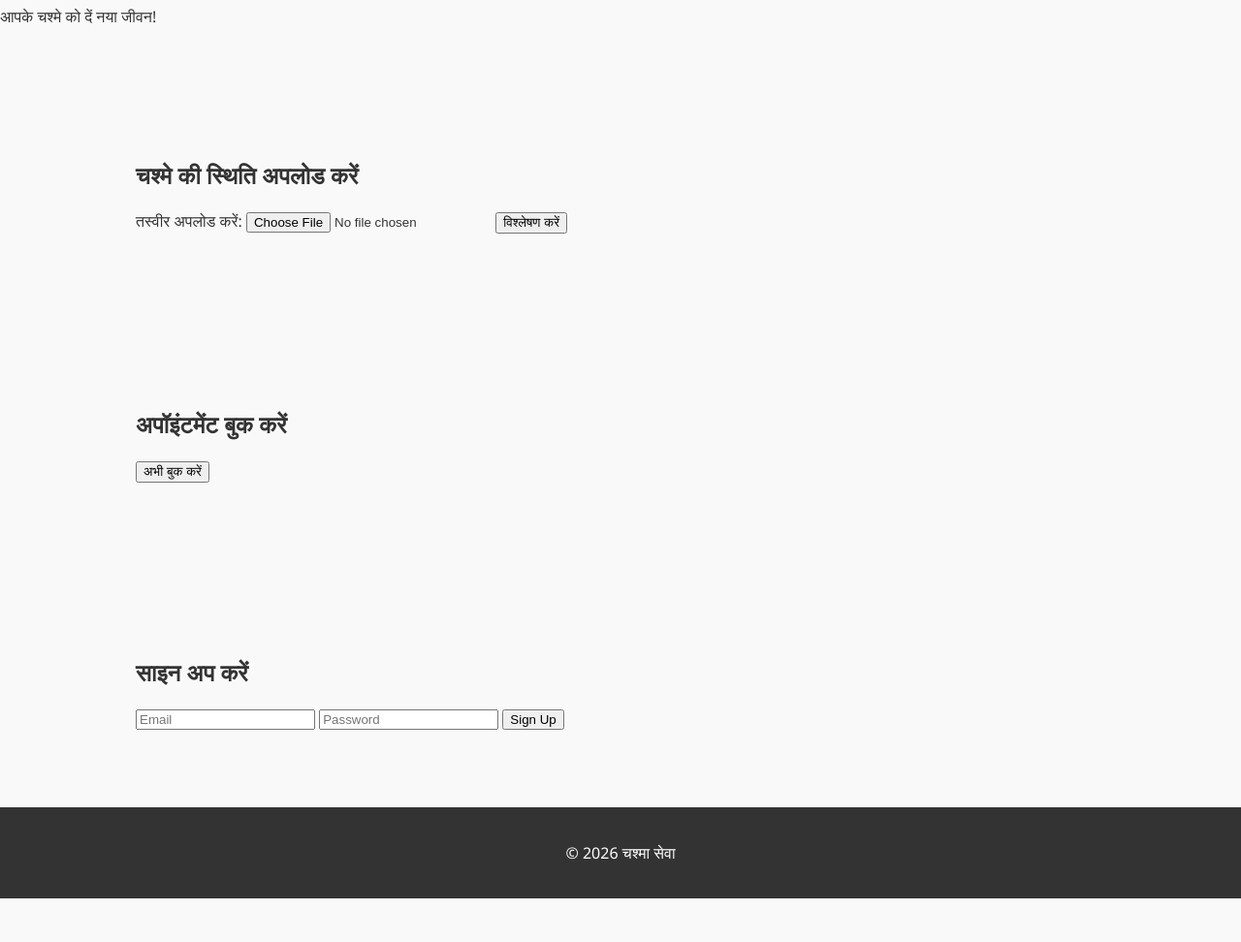
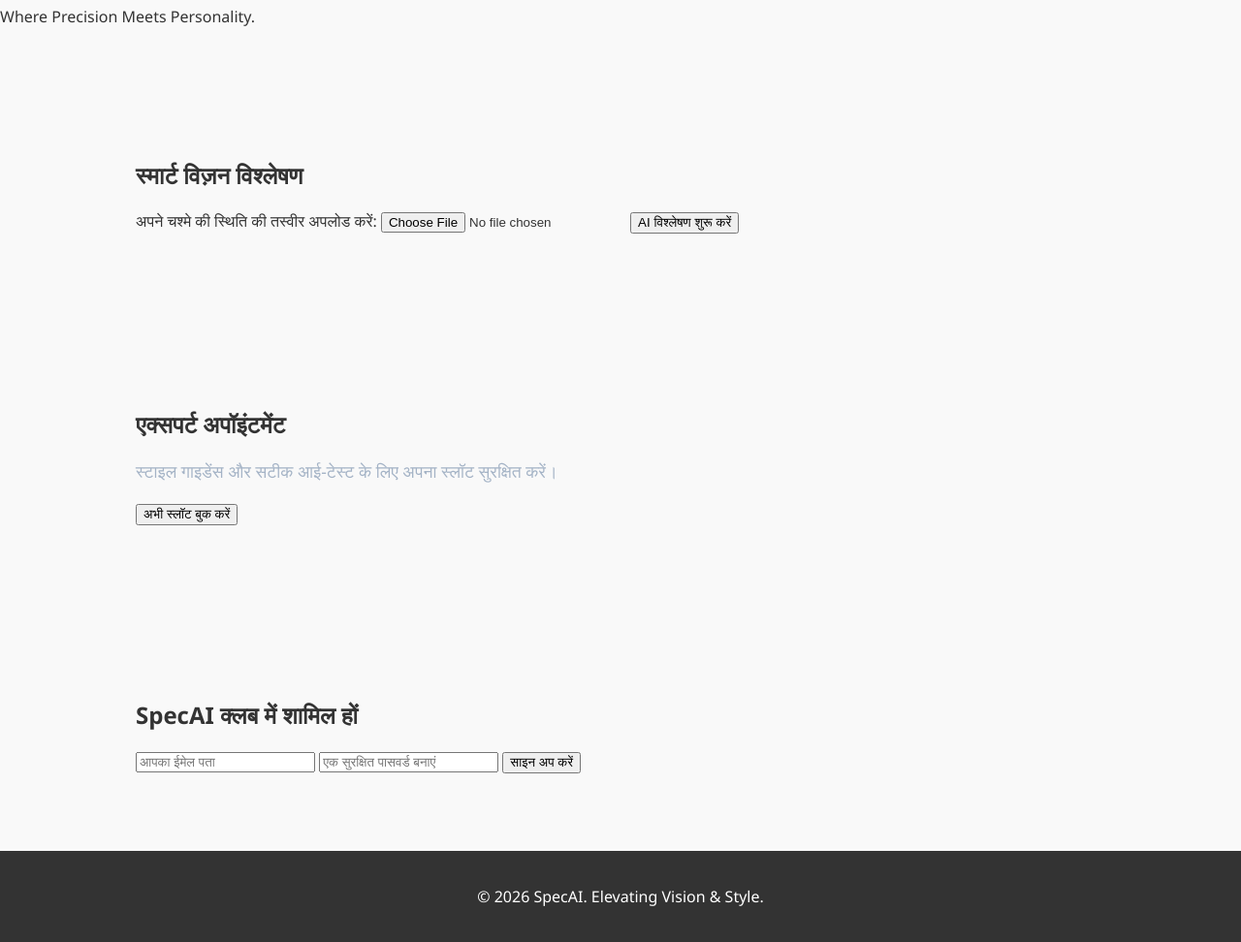
Before and after one commit to Surajvats2/eyewear-support, a plain HTML site: page index.html in a window 1280 px wide. Shown: the part 80-1052 px from the top of the page at 97% size. Before the commit the page ends 1007 px from the top, so only its background shows below. Drawn offline with Linux system fonts and the light colour scheme.

Commit message:
Update index.html

```diff
--- a/index.html
+++ b/index.html
@@ -3,51 +3,52 @@
 <head>
     <meta charset="UTF-8">
     <meta name="viewport" content="width=device-width, initial-scale=1.0">
-    <title>चश्मा सेवा - चश्मे की देखभाल और मरम्मत</title>
+    <title>SpecAI - Precision Meets Personality</title>
     <link rel="stylesheet" href="style.css">
 </head>
 <body>
+
     <header>
-        <h1>चश्मा सेवा</h1>
-        <p>आपके चश्मे को दें नया जीवन!</p>
+        <h1>SpecAI</h1>
+        <p>Where Precision Meets Personality.</p>
     </header>
+
     <main>
         <section class="upload-section">
-            <h2>चश्मे की स्थिति अपलोड करें</h2>
+            <h2>स्मार्ट विज़न विश्लेषण</h2>
             <form id="upload-form">
-                <label for="glasses-image">तस्वीर अपलोड करें:</label>
+                <label for="glasses-image">अपने चश्मे की स्थिति की तस्वीर अपलोड करें:</label>
                 <input type="file" id="glasses-image" accept="image/*" required>
-                <button type="submit">विश्लेषण करें</button>
+                <button type="submit">AI विश्लेषण शुरू करें</button>
             </form>
         </section>
+
         <section class="appointment-section">
-            <h2>अपॉइंटमेंट बुक करें</h2>
-            <button id="book-btn">अभी बुक करें</button>
+            <h2>एक्सपर्ट अपॉइंटमेंट</h2>
+            <p style="color: #a4b3c6; margin-bottom: 20px; font-size: 1.1rem;">स्टाइल गाइडेंस और सटीक आई-टेस्ट के लिए अपना स्लॉट सुरक्षित करें।</p>
+            <button id="book-btn">अभी स्लॉट बुक करें</button>
         </section>
 
         <section class="signup-section">
-            <h2>साइन अप करें</h2>
+            <h2>SpecAI क्लब में शामिल हों</h2>
             <form id="signup-form">
-                <input type="email" id="email" placeholder="Email" required>
-                <input type="password" id="password" placeholder="Password" required>
-                <button type="submit">Sign Up</button>
+                <input type="email" id="email" placeholder="आपका ईमेल पता" required>
+                <input type="password" id="password" placeholder="एक सुरक्षित पासवर्ड बनाएं" required>
+                <button type="submit">साइन अप करें</button>
             </form>
         </section>
     </main>
 
     <footer>
-        <p>&copy; 2026 चश्मा सेवा</p>
+        <p>&copy; 2026 SpecAI. Elevating Vision & Style.</p>
     </footer>
 
     <script type="module">
-      // 1. Firebase और Firestore के आवश्यक फंक्शन्स इम्पोर्ट करें
       import { initializeApp } from "https://www.gstatic.com/firebasejs/12.15.0/firebase-app.js";
       import { getAnalytics } from "https://www.gstatic.com/firebasejs/12.15.0/firebase-analytics.js";
       import { getAuth, createUserWithEmailAndPassword } from "https://www.gstatic.com/firebasejs/12.15.0/firebase-auth.js";
-      // Firestore इम्पोर्ट किया
       import { getFirestore, doc, setDoc } from "https://www.gstatic.com/firebasejs/12.15.0/firebase-firestore.js";
 
-      // आपका Firebase कॉन्फ़िगरेशन
       const firebaseConfig = {
         apiKey: "AIzaSyBPUI4VCU-CZ58DsEwxBW9oi3qzVXT2bqs",
         authDomain: "eyewear-support.firebaseapp.com",
@@ -58,37 +59,34 @@
         measurementId: "G-W5LM98Q90N"
       };
 
-      // 2. Firebase इनिशियलाइज़ करें
       const app = initializeApp(firebaseConfig);
       const analytics = getAnalytics(app);
       const auth = getAuth(app);
-      const db = getFirestore(app); // Firestore को चालू किया
+      const db = getFirestore(app);
 
-      // 3. अपॉइंटमेंट बुक करने का लॉजिक (जैसा आपने तय किया था)
+      // Book Appointment Logic
       const bookBtn = document.getElementById('book-btn');
       if (bookBtn) {
           bookBtn.addEventListener('click', async () => {
               try {
-                  // आपने कहा था: कलेक्शन = appointments, ID = ग्राहक का नाम, फ़ील्ड = customerName और appointmentLetter
                   const customerName = "राहुल शर्मा";
-                  const appointmentLetter = "यह आपका अपॉइंटमेंट कन्फर्मेशन लेटर है।";
+                  const appointmentLetter = "यह आपका SpecAI VIP अपॉइंटमेंट कन्फर्मेशन लेटर है।";
 
-                  // Firestore में डेटा सेव करना (ID को 'customerName' यानी राहुल शर्मा रखा है)
                   await setDoc(doc(db, "appointments", customerName), {
                       customerName: customerName,
                       appointmentLetter: appointmentLetter
                   });
 
-                  alert("अपॉइंटमेंट सफलतापूर्वक बुक हो गया है और Firestore में सेव हो गया है!");
-                  console.log("Data saved successfully!");
+                  alert("SpecAI VIP अपॉइंटमेंट सफलतापूर्वक बुक हो गया है!");
+                  console.log("Data saved to Firestore!");
               } catch (error) {
                   console.error("Error booking appointment: ", error);
-                  alert("गड़बड़ हुई: " + error.message);
+                  alert("त्रुटि: " + error.message);
               }
           });
       }
 
-      // 4. साइन-अप फॉर्म का लॉजिक
+      // Signup Logic
       const signupForm = document.getElementById('signup-form');
       if (signupForm) {
           signupForm.addEventListener('submit', (e) => {
@@ -99,7 +97,7 @@
             createUserWithEmailAndPassword(auth, email, password)
               .then((cred) => {
                 console.log(cred.user);
-                alert('Sign up successful!');
+                alert('SpecAI अकाउंट सफलतापूर्वक बन गया है!');
               })
               .catch((error) => {
                 console.error(error.message);
```
